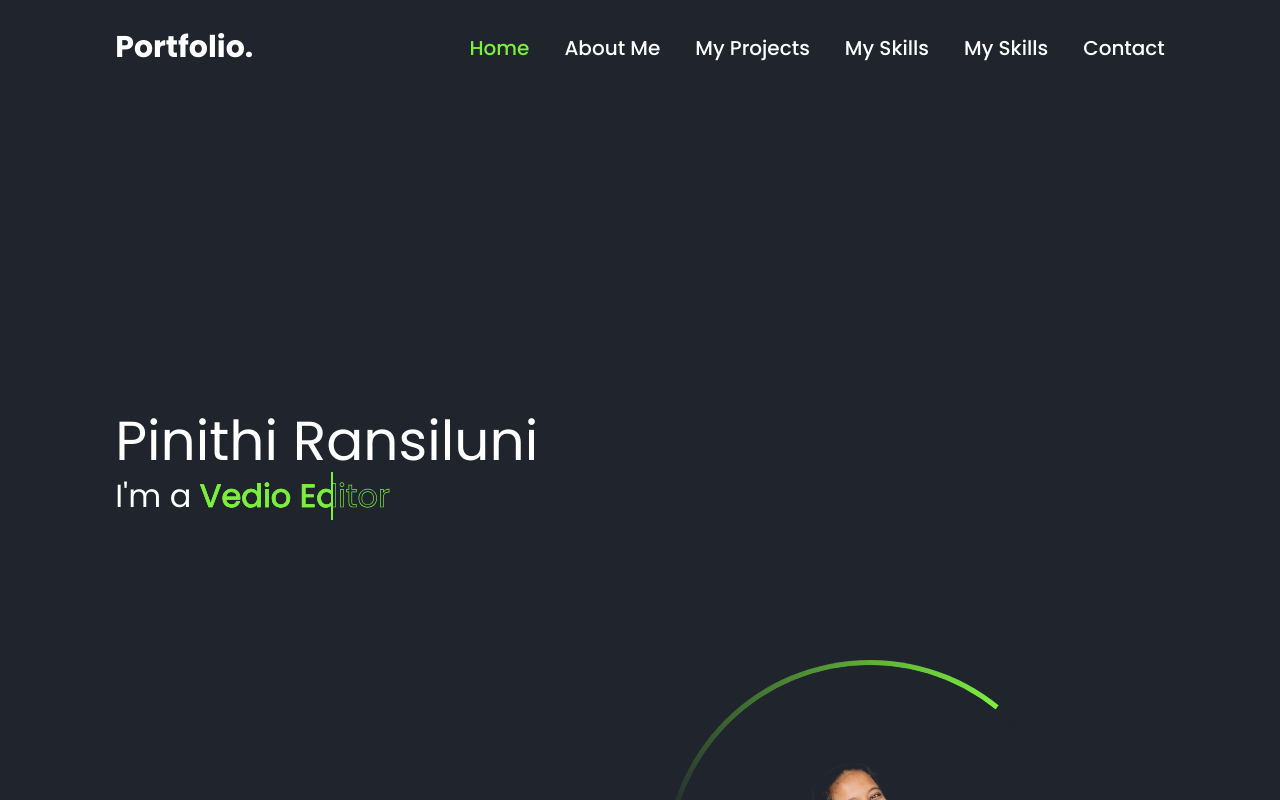
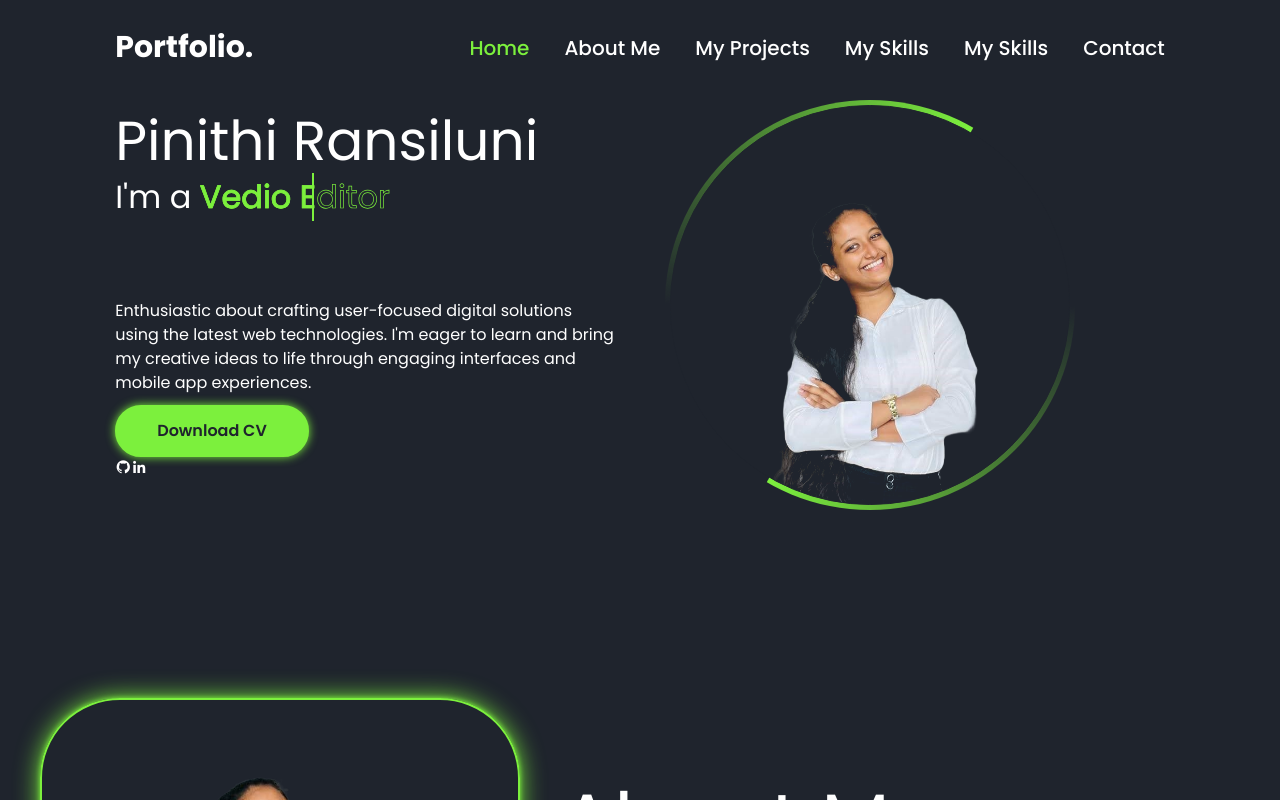
Before and after one commit to Ransiluni2003/Portfolio, a Next.js app: page / in a window 1280 px wide. Shown: the top 800 px of the page. Built offline with nearby package versions, Linux system fonts and the light colour scheme.

Commit message:
Revert "Remove space: reduce gap between sections and paragraph margin"
This reverts commit 8d1e33d7415a17a075abfa8c36cd126cbea4d4fa.

```diff
--- a/style.css
+++ b/style.css
@@ -396,15 +396,16 @@ a{
 .home{
     display: grid;
     grid-template-columns: 1fr 1fr;
-    grid-auto-rows: minmax(100vh, auto);
-    align-items: center;
-    gap: 10px 50px;
-    padding: 60px 9% 0;
+    grid-auto-rows: auto;
+    align-items: start;
+    gap: 50px;
+    padding: 100px 9% 60px;
     color: #fff;
     visibility: hidden;
     opacity: 0;
     animation: show-content 1.5s linear forwards;
     animation-delay: 1.6s;
+    min-height: auto;
 }
 
 .home-info {
@@ -415,6 +416,7 @@ a{
     grid-column: 1;
     display: flex;
     flex-direction: column;
+    gap: 10px;
 }
 
 .home-img {
@@ -427,7 +429,6 @@ a{
         opacity: 0;
         transform: translateY(40px);
         animation: fadeInUp 1.2s ease-out 0.5s forwards;
-        margin-top:auto;
 }
 
 @keyframes fadeInUp {
@@ -486,7 +487,7 @@ a{
 
 .home-info p{
         font-size: 16px;
-        margin: 0 0 25px;
+        margin: 10px 0 25px;
         opacity: 0;
         transform: translateY(20px);
         animation: fadeInUpSmall 1s ease-out 1.2s forwards;
```
